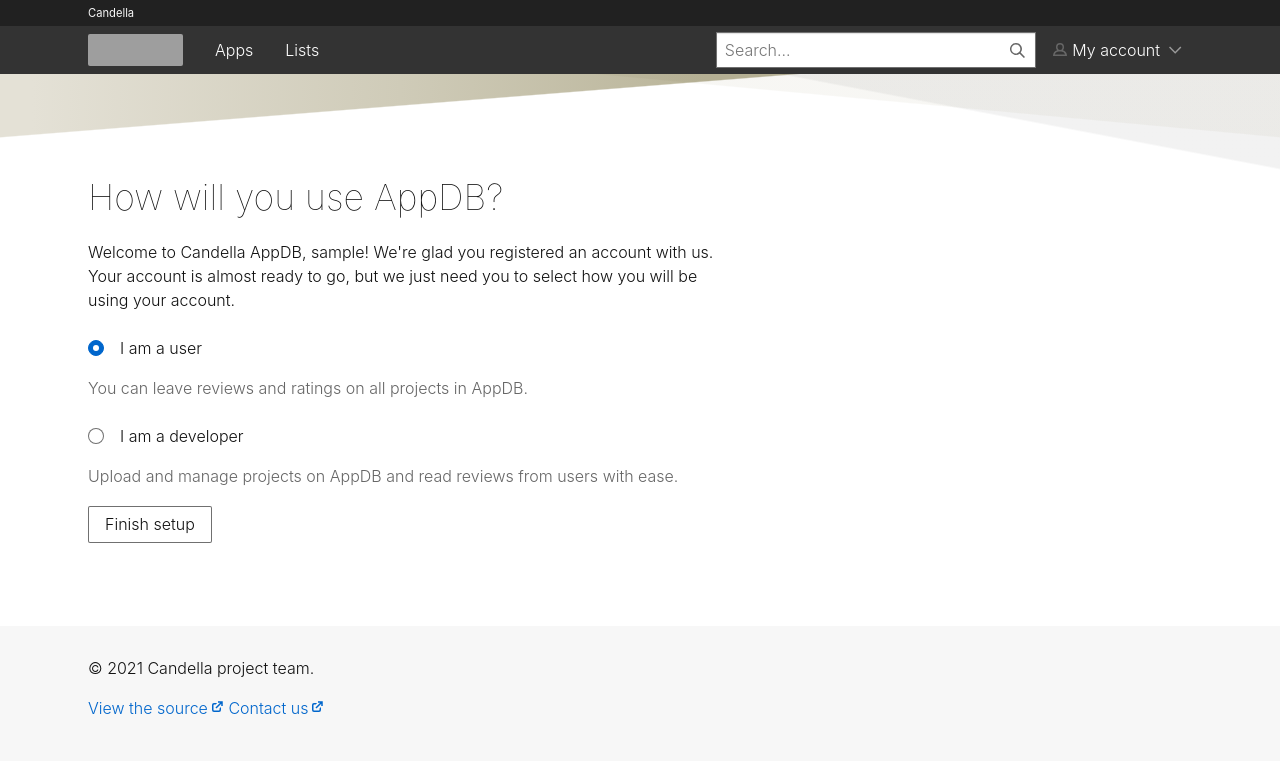
After one commit to UnscriptedVN/appstore, a Flask app: template templates/pages/acct_register.html in a window 1280 px wide. The commit adds this page. Shown: the top 761 px of the page. Run offline with Flask 2, Linux system fonts and the light colour scheme; the template is opened without the code that fills it: most values are stand-ins (such as "Sample title", 1, 10 or a date in 2020); parts of the project's set-up code (start-up, migrations or seed data) failed here and were passed over; some web fonts are replaced; grey boxes are pictures that could not be loaded.

Commit message:
💄 Add page to select account type after registration

```diff
--- a/appdb.py
+++ b/appdb.py
@@ -172,10 +172,18 @@ def auth_register():
     if not session.get("rxw_reg"):
         abort(401)
     new_account = ro.accounts.get_account(APPDB_CONNECTION, session["cuid"])
+    session.modified = True
+    return render_template("pages/acct_register.html", account=new_account), 200
+
+
+@app.route("/auth/register/callback", methods=["GET", "POST"])
+def update_account_type():
+    if not session.get("rxw_reg") or not session.get("login_token"):
+        abort(401)
+    account_type = ro.accounts.AccountType(int(request.form["account_type"]))
+    ro.accounts.update_account_type(APPDB_CONNECTION, session.get("cuid"), account_type=account_type)
     del session["rxw_reg"]
-    session.modified = True
-    return "200", 200
-
+    return redirect(url_for("index"))
 
 @app.route("/auth/login")
 def auth_login():
@@ -206,7 +214,7 @@ def auth_logout():
 @app.route("/developer/dashboard")
 def dev_dashboard():
     acct = ro.accounts.get_account(APPDB_CONNECTION, session.get("cuid"))
-    if not acct or acct["type"] != ro.accounts.AccountType.Developer:
+    if not acct or acct["accounttype"] != ro.accounts.AccountType.Developer:
         abort(401)
     return "200", 200
 
@@ -218,7 +226,7 @@ def dev_dashboard():
 @app.route("/curator/dashboard")
 def cur_dashboard():
     acct = ro.accounts.get_account(APPDB_CONNECTION, session.get("cuid"))
-    if not acct or acct["type"] != ro.accounts.AccountType.Curator:
+    if not acct or acct["accounttype"] != ro.accounts.AccountType.Curator:
         abort(401)
     return "200", 200
 
--- a/roland/accounts.py
+++ b/roland/accounts.py
@@ -24,7 +24,7 @@ def __get_account_type(account: RealDictRow) -> RealDictRow:
         return account
     new_account = account.copy()
 
-    new_account["type"] = str(AccountType(new_account["accountType"]).name).lower()
+    new_account["type"] = str(AccountType(new_account["accounttype"]).name).lower()
 
     return new_account
 
--- /dev/null
+++ b/templates/pages/acct_register.html
@@ -0,0 +1,33 @@
+{% extends "default.html" %}
+{% block title %}Welcome to AppDB - Candella AppDB {% endblock %}
+{% block content %}
+<div class="p-strip--suru-topped">
+    <div class="row">
+        <h2>How will you use AppDB?</h2>
+        <p>
+            Welcome to Candella AppDB, {{ account.username }}! We're glad you registered an account with us.
+            Your account is almost ready to go, but we just need you to select how you will be using your
+            account.
+        </p>
+    </div>
+    <div class="row">
+        <form action="{{ url_for('update_account_type') }}" method="post">
+            <label class="p-radio">
+                <input class="p-radio__input" type="radio" name="account_type" id="0" value="0" checked="">
+                <span class="p-radio__label" id="0">I am a user</span>
+            </label>
+            <p class="u-text--muted">
+                You can leave reviews and ratings on all projects in AppDB.
+            </p>
+            <label class="p-radio">
+                <input class="p-radio__input" type="radio" name="account_type" id="1" value="1">
+                <span class="p-radio__label" id="1">I am a developer</span>
+            </label>
+            <p class="u-text--muted">
+                Upload and manage projects on AppDB and read reviews from users with ease.
+            </p>
+            <button type="submit">Finish setup</button></form>
+        </form>
+    </div>
+</div>
+{% endblock %}
```
Also changed, not shown: templates/pages/login.html (+10 -0 lines).
